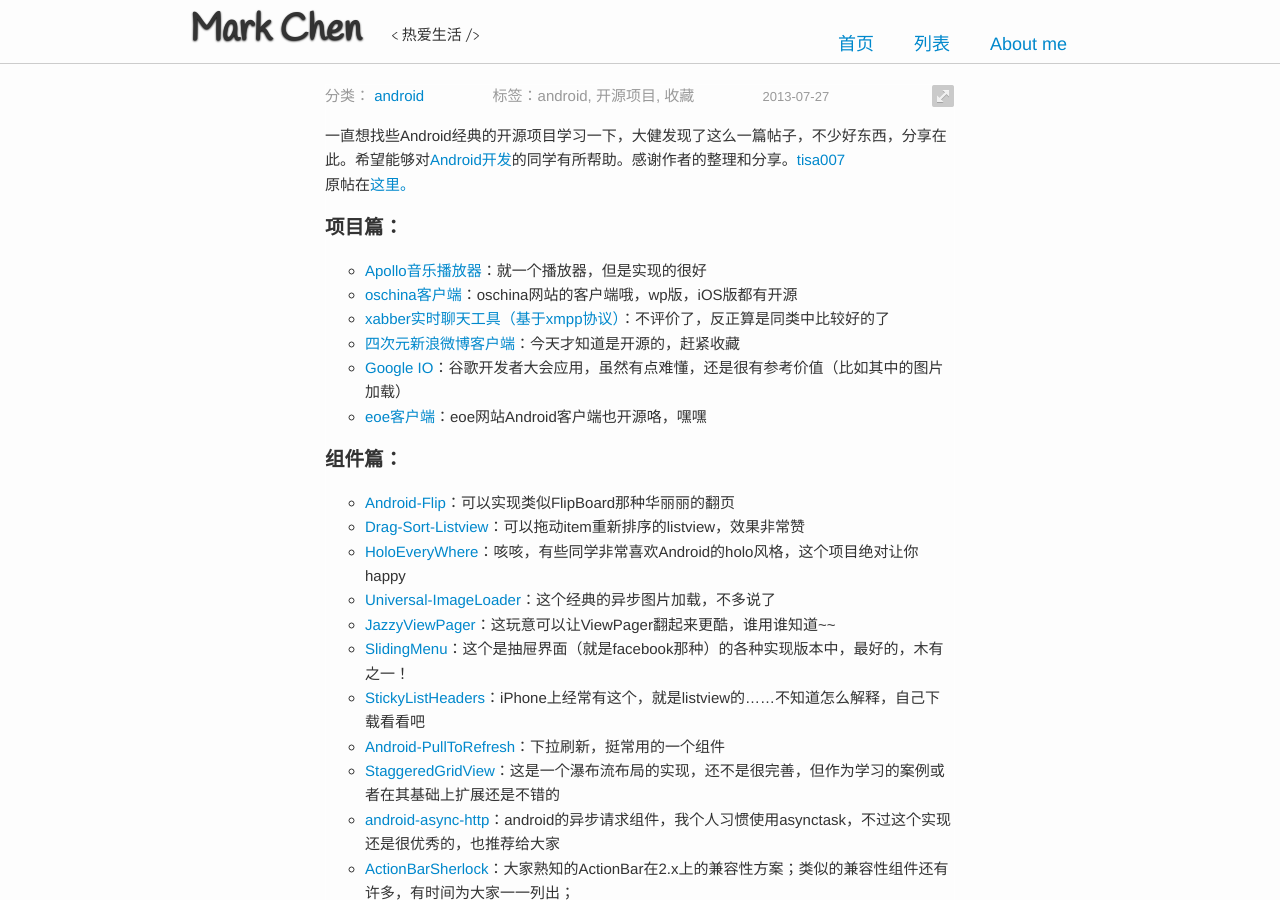
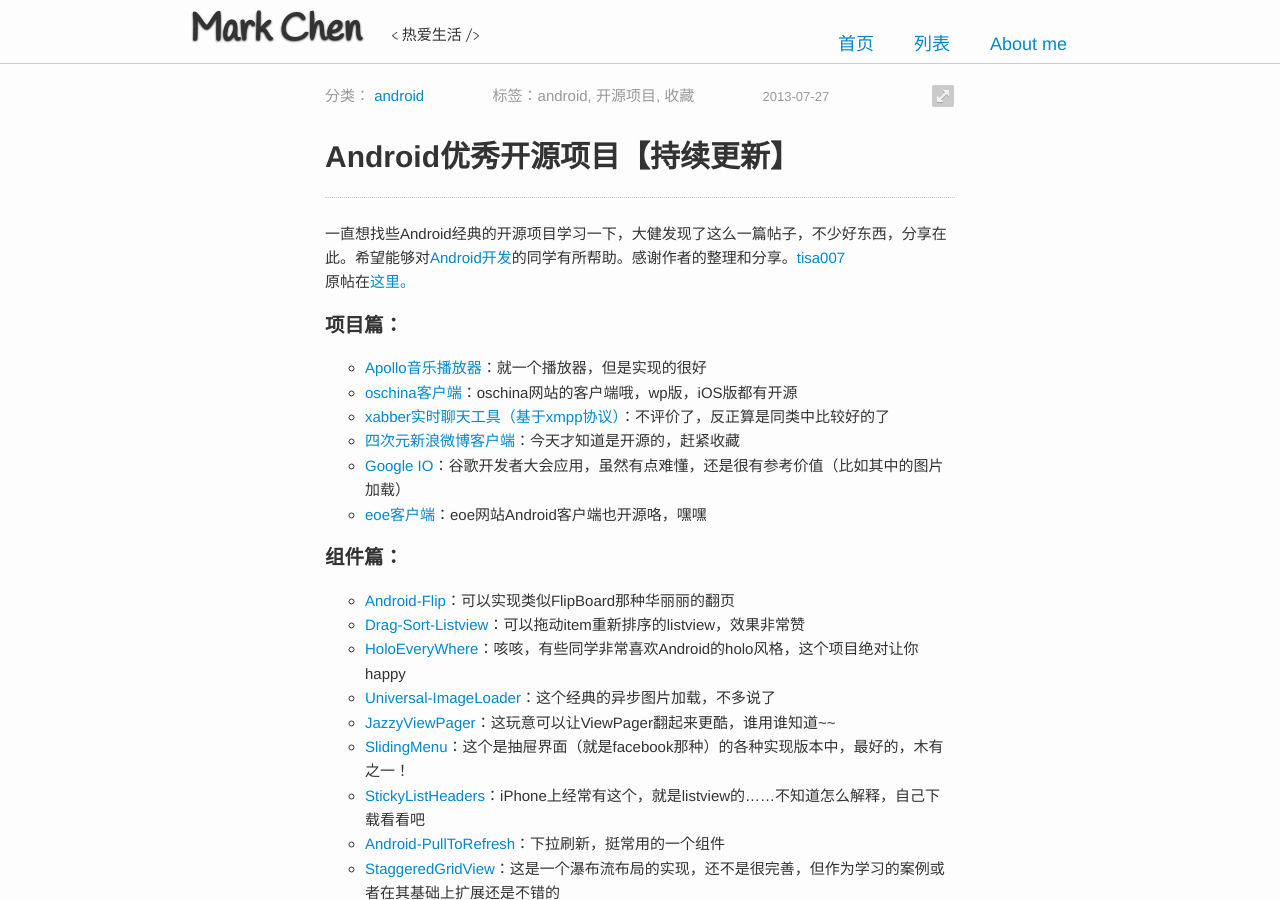
Before and after one commit to zhenchentl/zhenchentl.github.com, a Jekyll site: the page built from _posts/2013-07-27-android-open-sources.md, in a window 1280 px wide and 900 px high. Built offline with Jekyll 4.4.1, drawn with Linux system fonts in a browser that asks for light colours; Markdown is read by kramdown in place of the engine named in the settings; comment, search, counter and statistics services are not loaded.

Commit message:
add title in content page

```diff
--- a/_posts/2013-07-27-android-open-sources.md
+++ b/_posts/2013-07-27-android-open-sources.md
@@ -9,6 +9,9 @@ tags:
 - 开源项目
 - 收藏
 ---
+
+{{ page.title }}
+=================
 一直想找些Android经典的开源项目学习一下，大健发现了这么一篇帖子，不少好东西，分享在此。希望能够对[Android开发](http://android.eoe.cn/)的同学有所帮助。感谢作者的整理和分享。[tisa007](http://my.eoe.cn/123581)
 原帖在[这里。](http://www.eoeandroid.com/thread-272453-1-1.html)
 ###项目篇：
```
